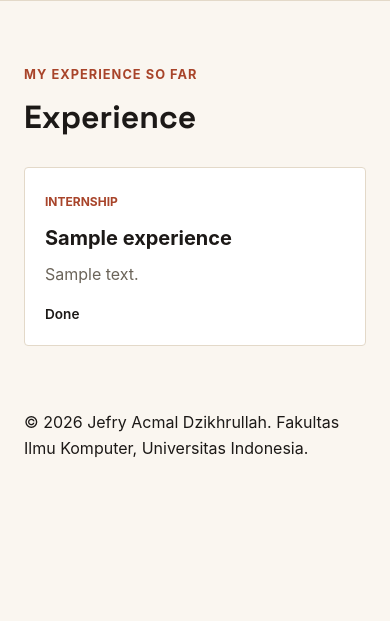
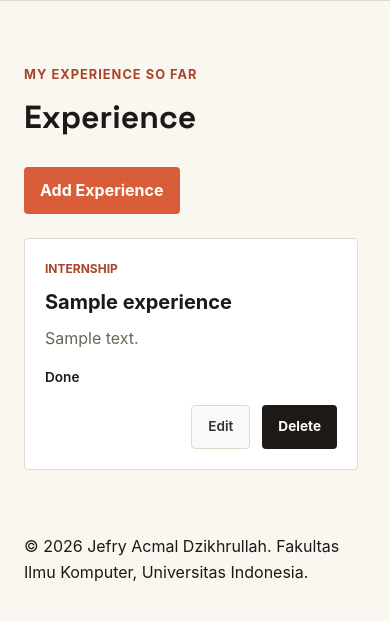
Before and after one commit to ujeeje/myportofolio, a Django app: page /experience/ in a window 390 px wide. Shown: the part 74-695 px from the top of the page. Run offline with Django 5.2, Linux system fonts and the light colour scheme; tables that the repository leaves empty hold one stand-in row (values such as "Sample post").

Commit message:
Tugas 3: Form & Data Delivery

```diff
--- a/main/urls.py
+++ b/main/urls.py
@@ -7,6 +7,10 @@ from main.views import (
     create_writeup,
     get_writeups_json,
     delete_writeup,
+    create_experience,
+    update_experience,
+    delete_experience,
+    get_experiences_json,
 )
 
 app_name = "main"
@@ -18,4 +22,8 @@ urlpatterns = [
     path("ctf/add/", create_writeup, name="create_writeup"),
     path("api/ctf/", get_writeups_json, name="get_writeups_json"),
     path("ctf/<uuid:writeup_id>/delete/", delete_writeup, name="delete_writeup"),
+    path("experience/add/", create_experience, name="create_experience"),
+    path("experience/<uuid:experience_id>/edit/", update_experience, name="update_experience"),
+    path("experience/<uuid:experience_id>/delete/", delete_experience, name="delete_experience"),
+    path("api/experience/", get_experiences_json, name="get_experiences_json"),
 ]
--- a/main/views.py
+++ b/main/views.py
@@ -2,6 +2,7 @@ from django.shortcuts import render
 
 from main.models import Experience
 from main.models import CTFWriteup
+from main.forms import ExperienceForm
 from main.forms import CTFWriteupBlog
 
 from django.contrib import messages
@@ -24,9 +25,18 @@ def show_main(request):
 
 
 def show_experience(request):
+    json_response = get_experiences_json(request)
+    experiences = serializers.deserialize(
+        "json",
+        json_response.content.decode("utf-8"),
+    )
+    experiences = [experience.object for experience in experiences]
+    title_query = request.GET.get("title", "").strip()
+
     context = {
         "name": "Jefry Acmal Dzikhrullah",
-        "experience_list": Experience.objects.all(),
+        "experience_list": experiences,
+        "title_query": title_query,
     }
     return render(request, "experience.html", context)
 
@@ -45,6 +55,58 @@ def show_ctf_blog(request):
         "title_query": title_query,
     }
     return render(request, "ctf_blog.html", context)
+
+def get_experiences_json(request):
+    title_query = request.GET.get("title", "").strip()
+    experiences = Experience.objects.all()
+
+    if title_query:
+        experiences = experiences.filter(title__icontains=title_query)
+
+    experiences_json = serializers.serialize("json", experiences)
+    return HttpResponse(experiences_json, content_type="application/json")
+
+def create_experience(request):
+    form = ExperienceForm(request.POST or None)
+
+    if request.method == "POST" and form.is_valid():
+        form.save()
+        messages.success(request, "Experience berhasil ditambahkan!")
+        return redirect("main:show_experience")
+
+    context = {
+        "name": "Jefry Acmal Dzikhrullah",
+        "form": form,
+        "form_title": "Add New Experience",
+        "button_label": "Create",
+    }
+    return render(request, "experience_form.html", context)
+
+def update_experience(request, experience_id):
+    experience = get_object_or_404(Experience, pk=experience_id)
+    form = ExperienceForm(request.POST or None, instance=experience)
+
+    if request.method == "POST" and form.is_valid():
+        form.save()
+        messages.success(request, "Experience berhasil diperbarui!")
+        return redirect("main:show_experience")
+
+    context = {
+        "name": "Jefry Acmal Dzikhrullah",
+        "form": form,
+        "form_title": "Edit Experience",
+        "button_label": "Update",
+    }
+    return render(request, "experience_form.html", context)
+
+def delete_experience(request, experience_id):
+    experience = get_object_or_404(Experience, pk=experience_id)
+
+    if request.method == "POST":
+        experience.delete()
+        messages.success(request, "Experience berhasil dihapus!")
+
+    return redirect("main:show_experience")
 
 def create_writeup(request):
     form = CTFWriteupBlog(request.POST or None)
--- a/static/css/style.css
+++ b/static/css/style.css
@@ -733,4 +733,47 @@ h1, .brand {
     .project-search .button {
         width: 100%;
     }
+
+    .experience-list {
+        width: 100%;
+        margin-left: 0;
+    }
 }
+
+.experience-list {
+    display: flex;
+    flex-direction: column;
+    gap: 1rem;
+    width: 100%;
+    max-height: 70vh;
+    margin-top: 1.5rem;
+    margin-left: 0;
+    overflow-y: auto;
+    padding-right: 0.5rem;
+}
+
+.experience-list .experience-card {
+    display: flex;
+    flex-direction: column;
+    width: 100%;
+}
+
+.experience-actions {
+    display: flex;
+    justify-content: flex-end;
+    align-items: center;
+    gap: 0.75rem;
+    margin-top: auto;
+    padding-top: 1rem;
+}
+
+.experience-actions form {
+    margin: 0;
+}
+
+.experience-actions .button,
+.experience-actions .btn-read-pdf {
+    min-height: 2.75rem;
+    padding: 0.5rem 1rem;
+    font-size: 0.85rem;
+}
--- a/templates/ctf_blog.html
+++ b/templates/ctf_blog.html
@@ -1,6 +1,4 @@
 {% extends 'base.html' %}
-<!DOCTYPE html>
-<html lang="en">
 {% block content %}
     <main>
         <section class="ctf-section" id="ctf-blog">
--- a/templates/experience.html
+++ b/templates/experience.html
@@ -1,20 +1,21 @@
 {% extends 'base.html' %}
-<!DOCTYPE html>
-<html lang="en">
 {% block content %}
     <main>
         <section class="experience-section" id="experience">
             <div class="container">
                 <p class="section-kicker">My experience so far</p>
                 <h1>Experience</h1>
+                <a href="{% url 'main:create_experience' %}" class="button">Add Experience</a>
 
-                <div class="experience-grid">
+                <div class="experience-grid experience-list">
                     {% for experience in experience_list %}
                         <article class="experience-card">
                             <span class="experience-category">
                                 {{ experience.get_category_display }}
                             </span>
+
                             <h2>{{ experience.title }}</h2>
+
                             <p class="experience-description">
                                 {{ experience.description }}
                             </p>
@@ -24,6 +25,15 @@
                             {% else %}
                                 <p class="experience-status">Done</p>
                             {% endif %}
+
+                            <div class="experience-actions">
+                                <a href="{% url 'main:update_experience' experience.id %}" class="btn-read-pdf">Edit</a>
+
+                                <form method="post" action="{% url 'main:delete_experience' experience.id %}">
+                                    {% csrf_token %}
+                                    <button type="submit" class="button button-secondary">Delete</button>
+                                </form>
+                            </div>
                         </article>
                     {% empty %}
                         <p class="empty-state">
@@ -35,4 +45,3 @@
         </section>
     </main>
 {% endblock content %}
-</html>
--- a/templates/index.html
+++ b/templates/index.html
@@ -1,6 +1,4 @@
 {% extends 'base.html' %}
-<!DOCTYPE html>
-<html lang="en">
 {% block content %}
     <main>
         <!-- Section Profile -->
```
Also changed, not shown: main/forms.py (+62 -1 lines), templates/experience_form.html (added, +33 -0 lines), README.md.
